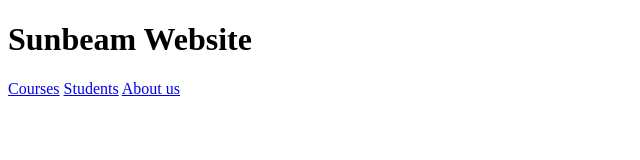
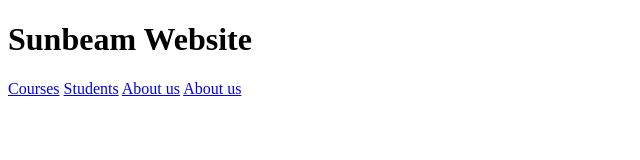
Before and after one commit to Raviumdale/sunbeam-website, a plain HTML site: page index.html in a window 1280 px wide. Shown: the full height of the page, 0-640 px from the left. Drawn offline with Linux system fonts and the light colour scheme.

Commit message:
some changes

```diff
--- a/index.html
+++ b/index.html
@@ -11,5 +11,6 @@
     <a href="courses.html">Courses</a>
     <a href="students.html">Students</a>
     <a href="about-us.html">About us</a>
+    <a href="contact-us.html">About us</a>
 </body>
 </html>
```
